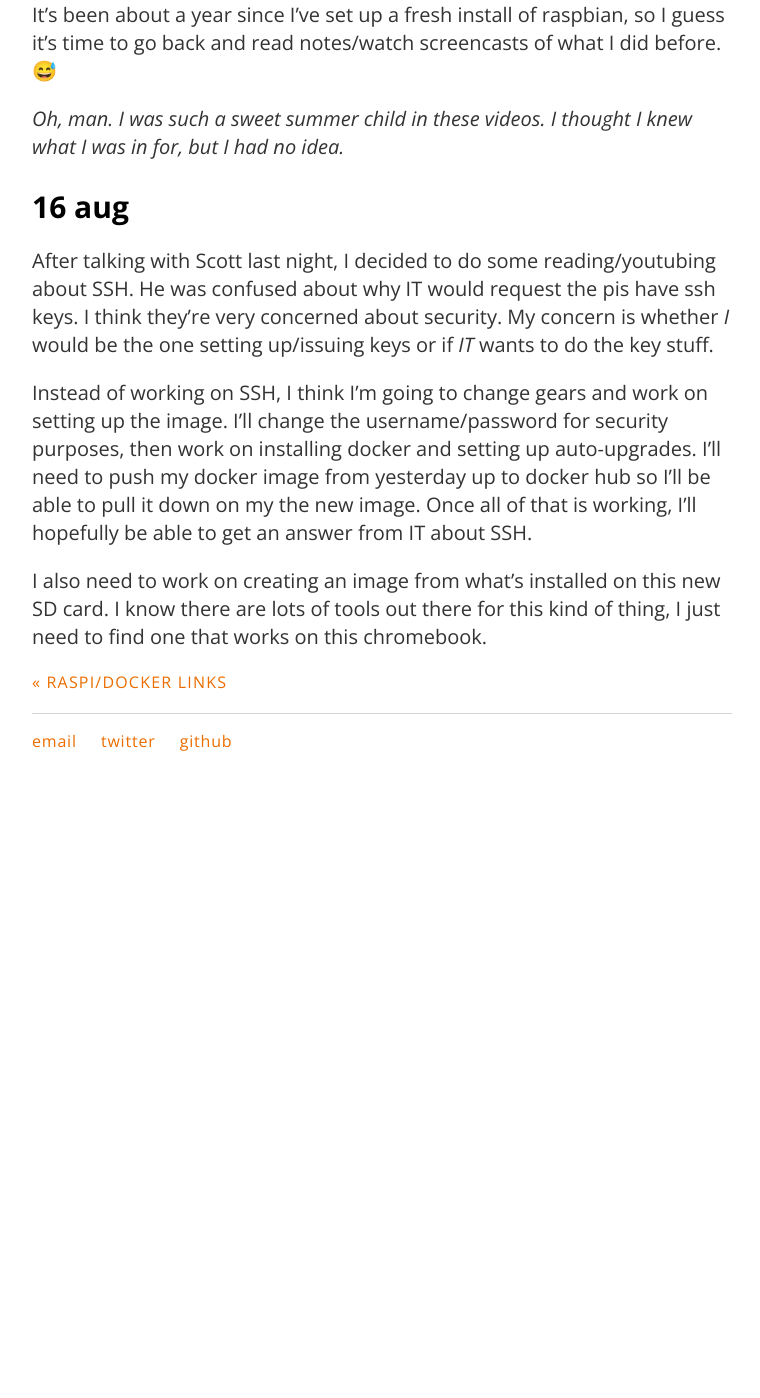
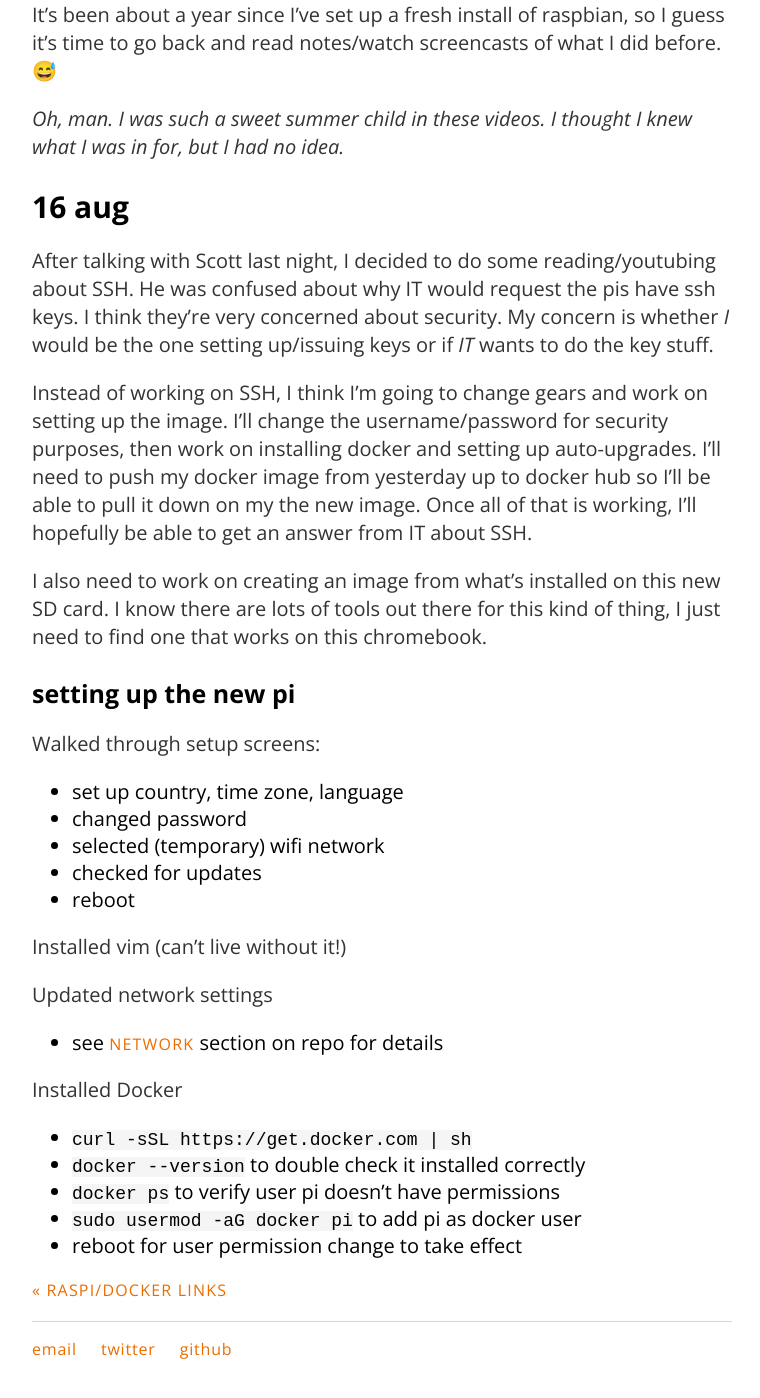
Before and after one commit to carylwyatt/carylwyatt.github.io, a Jekyll site: the page built from _posts/2018-08-13-week-of-13-august.md, in a window 1280 px wide and 1400 px high, scrolled down 3352 px. Shown: the whole window, without its empty margins (258-1018 px from the left). Built offline with Jekyll 4.4.1, drawn with Linux system fonts in a browser that asks for light colours; emoji names are drawn with the system emoji font; before the commit the page ends 4144 px from its top, so only the background shows below that.

Commit message:
notes on pi installations

```diff
--- a/_posts/2018-08-13-week-of-13-august.md
+++ b/_posts/2018-08-13-week-of-13-august.md
@@ -68,3 +68,24 @@ After talking with Scott last night, I decided to do some reading/youtubing abou
 Instead of working on SSH, I think I'm going to change gears and work on setting up the image. I'll change the username/password for security purposes, then work on installing docker and setting up auto-upgrades. I'll need to push my docker image from yesterday up to docker hub so I'll be able to pull it down on my the new image. Once all of that is working, I'll hopefully be able to get an answer from IT about SSH.
 
 I also need to work on creating an image from what's installed on this new SD card. I know there are lots of tools out there for this kind of thing, I just need to find one that works on this chromebook.
+
+### setting up the new pi
+
+Walked through setup screens:
+- set up country, time zone, language
+- changed password
+- selected (temporary) wifi network
+- checked for updates
+- reboot
+
+Installed vim (can't live without it!)
+
+Updated network settings
+- see [network](https://github.com/carylwyatt/gate-counter#raspi) section on repo for details
+
+Installed Docker
+- `curl -sSL https://get.docker.com | sh`
+- `docker --version` to double check it installed correctly
+- `docker ps` to verify user pi doesn't have permissions
+- `sudo usermod -aG docker pi` to add pi as docker user
+- reboot for user permission change to take effect
```
